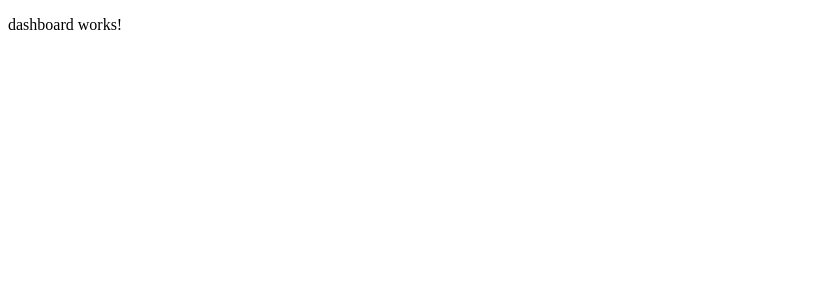
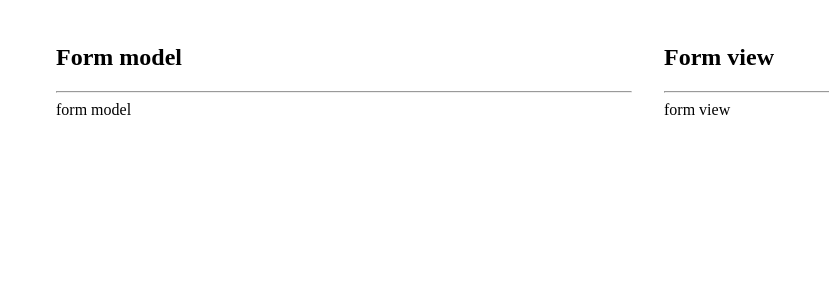
Before and after one commit to thomson92/angular-dynamic-forms, an Angular app: page / in a window 1280 px wide. Shown: the top 300 px of the page, without its empty margins (0-829 px from the left). Built offline with nearby package versions, Linux system fonts and the light colour scheme.

Commit message:
create dashboard component

```diff
--- a/src/app/components/dashboard/dashboard.component.html
+++ b/src/app/components/dashboard/dashboard.component.html
@@ -1 +1,19 @@
-<p>dashboard works!</p>
+<main class="wrapper">
+
+    <section class="wrapper__model">
+        <header>
+            <h1>Form model</h1>
+            <hr>
+        </header>
+        form model
+    </section>
+
+    <section class="wrapper__view">
+        <header>
+            <h1>Form view</h1>
+            <hr>
+        </header>
+        form view
+    </section>
+
+</main>
--- a/src/app/components/dashboard/dashboard.component.scss
+++ b/src/app/components/dashboard/dashboard.component.scss
@@ -0,0 +1,21 @@
+.wrapper {
+    padding: 1rem;
+    display: grid;
+    grid-template-areas: 'model view';
+    max-width: 1200px;
+    margin: auto;
+
+    &__element {
+        padding: 0 1rem;
+    }
+
+    &__model {
+        @extend .wrapper__element;
+        grid-area: model;
+    }
+
+    &__view {
+        @extend .wrapper__element;
+        grid-area: view;
+    }
+}
```
